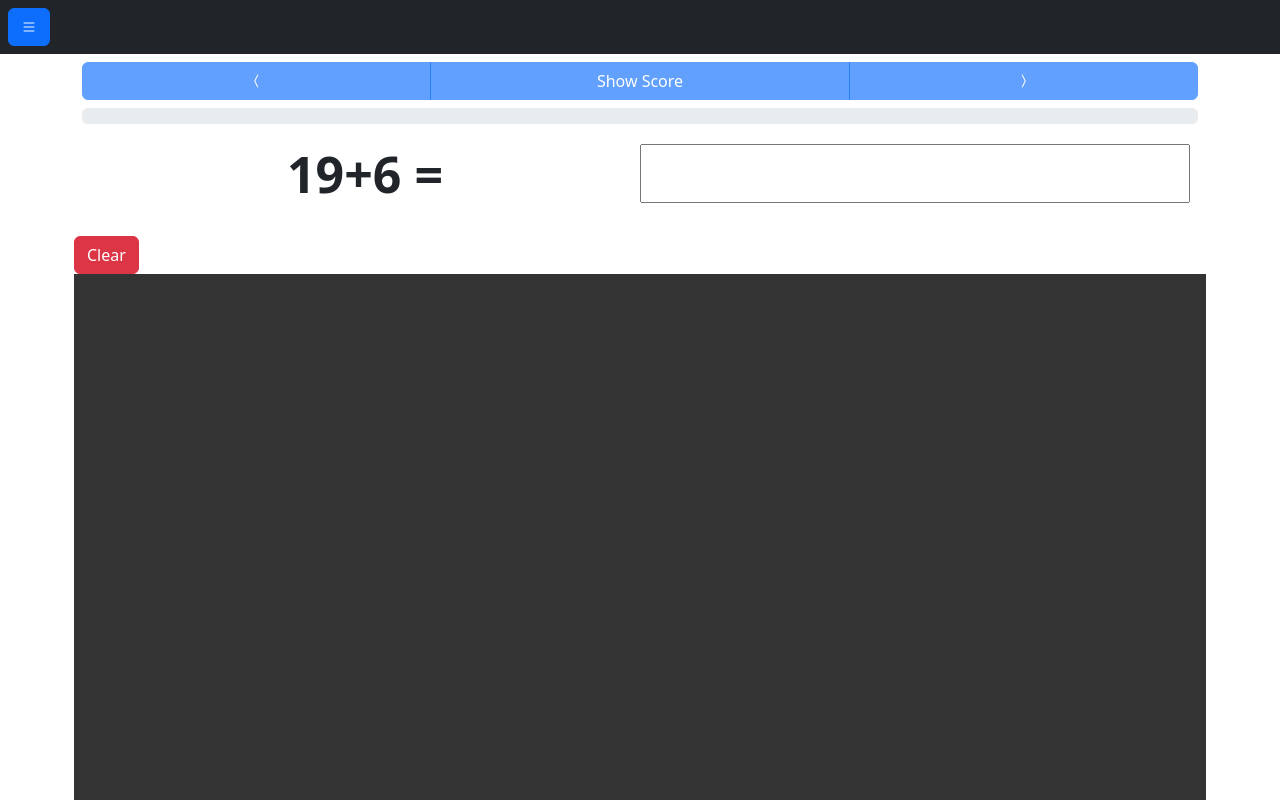
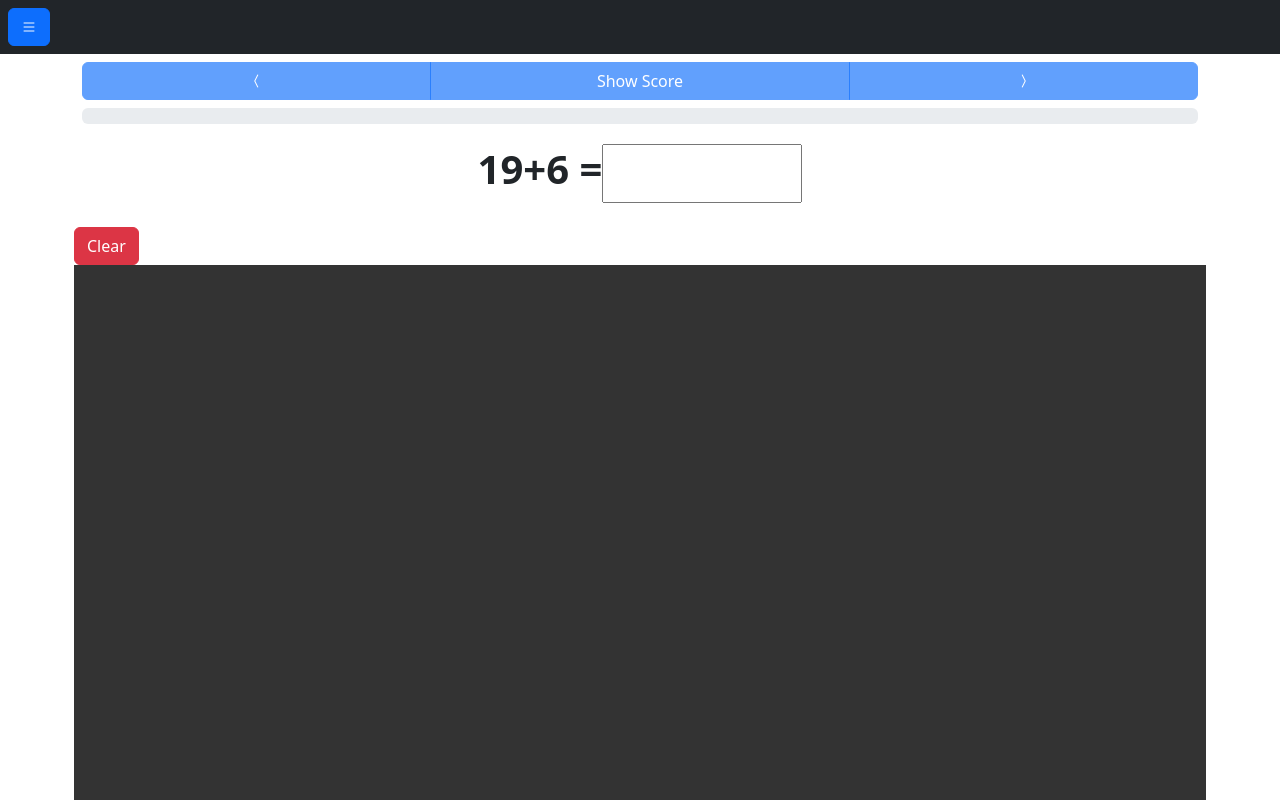
Before and after one commit to luyi985/kids-study, a Next.js app: page /math/addition/1 in a window 1280 px wide. Shown: the top 800 px of the page. Built offline with nearby package versions, Linux system fonts and the light colour scheme.

Commit message:
feat: props

```diff
--- a/components/nav.tsx
+++ b/components/nav.tsx
@@ -104,10 +104,10 @@ export const Nav: React.FC<{}> = ({}) => {
   const handleShow = () => setShow(true);
   return (
     <>
-      <Button variant="primary" onClick={handleShow} className="ml-2">
+      <Button variant="primary" onClick={handleShow}>
         <i className="bi bi-list"></i>
       </Button>
-      <Offcanvas show={show} onHide={handleClose}>
+      <Offcanvas show={show} onHide={handleClose} style={{ maxWidth: "80%" }}>
         <Offcanvas.Header closeButton>
           <Offcanvas.Title>Content</Offcanvas.Title>
         </Offcanvas.Header>
--- a/components/question.tsx
+++ b/components/question.tsx
@@ -19,6 +19,7 @@ const questionStyle = {
   fontSize: "35px",
   textAlign: "center",
   flexWrap: "wrap",
+  alignItems: "center",
 };
 
 const ResultCell = ({
@@ -138,23 +139,19 @@ export const Questions: React.FC<{ questions: MathQuestion[] }> = ({
           // @ts-ignore
           style={questionStyle}
         >
-          <Col>
           <h1
             style={{
-                fontSize: "50px",
               fontWeight: "bolder",
               whiteSpace: "nowrap",
             }}
           >{`${questionList[currentIdx].question} =`}</h1>
-          </Col>
-          <Col>
+
           <input
-              style={{ width: "100%" }}
+            style={{ width: "200px", textAlign: "center" }}
             type="number"
             value={questionList[currentIdx].answer ?? ""}
             onChange={handleAnswerChange}
           />
-          </Col>
         </div>
 
         <CanvasDrawPanel handleSubmit={() => {}} />
```
Lines whose indentation alone changed are shown as unchanged.
